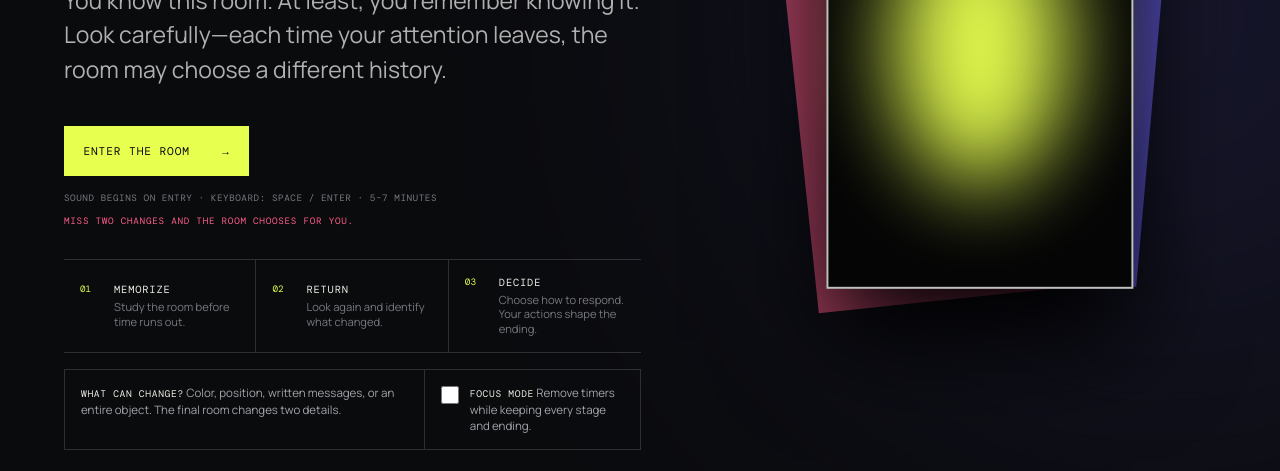
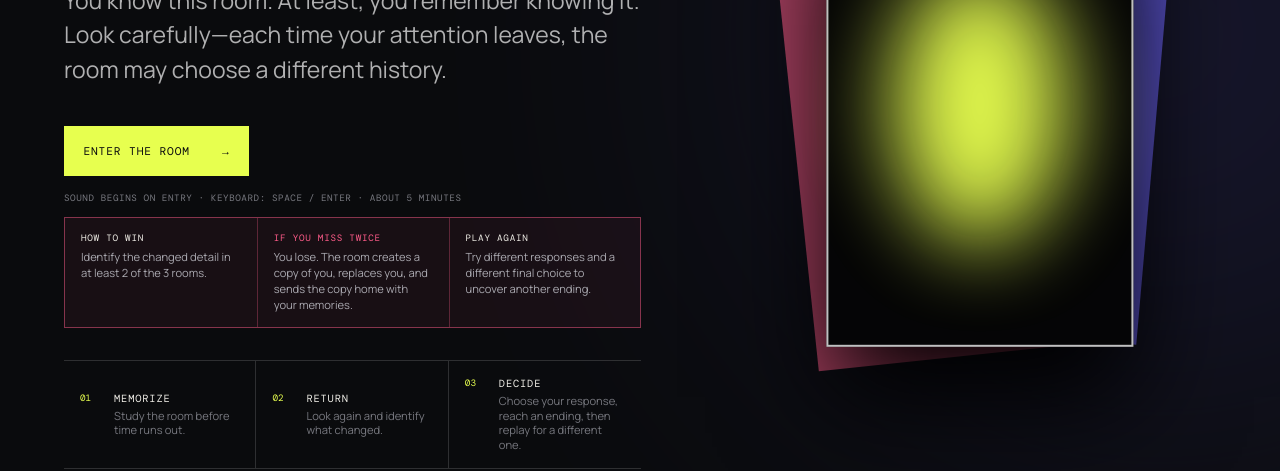
Before and after one commit to mhicksbu-oss/hallucination-game-proposal, a plain HTML site: page game/index.html in a window 1280 px wide. Shown: the part 487-958 px from the top of the page. Drawn offline with nearby package versions, Linux system fonts and the light colour scheme; a web font is replaced by a local one.

Commit message:
Clarify game stakes and replay loop

```diff
--- a/game/game.css
+++ b/game/game.css
@@ -47,6 +47,11 @@ button { color: inherit; }
 .how-to li:last-child { border-right: 0; }.how-to span { grid-row: span 2; color: var(--signal); font: .58rem var(--mono); }.how-to strong { font: .65rem var(--mono); letter-spacing: .08em; }.how-to small { color: #77787f; font-size: .7rem; line-height: 1.3; }
 .controls-note { margin: 1rem 0 0; color: #77787f; font: .58rem var(--mono); letter-spacing: .06em; }
 .failure-rule { margin: .65rem 0 0; color: var(--pink); font: .58rem var(--mono); letter-spacing: .08em; }
+.stakes-card { max-width: 720px; margin-top: .8rem; display: grid; grid-template-columns: repeat(3,1fr); border: 1px solid rgba(255,92,138,.48); background: rgba(255,92,138,.06); }
+.stakes-card p { margin: 0; padding: .85rem 1rem; color: #aaa9b0; font-size: .7rem; line-height: 1.45; }
+.stakes-card p + p { border-left: 1px solid rgba(255,92,138,.3); }
+.stakes-card strong { display: block; margin-bottom: .3rem; color: var(--paper); font: .58rem var(--mono); letter-spacing: .08em; }
+.stakes-card p:nth-child(2) strong { color: var(--pink); }
 .play-options { max-width: 720px; margin-top: 1rem; display: grid; grid-template-columns: 1.25fr .75fr; border: 1px solid rgba(255,255,255,.15); }
 .play-options > p, .play-options label { margin: 0; padding: .9rem 1rem; color: #a3a3aa; font-size: .72rem; line-height: 1.45; }
 .play-options > p { border-right: 1px solid rgba(255,255,255,.15); }
@@ -219,7 +224,7 @@ button { color: inherit; }
   .screen { padding-inline: 1rem; }
   .screen--start { padding-top: 7.5rem; }.start-copy h1 { font-size: clamp(3.3rem,18vw,6rem); }.start-portal { min-height: 330px; }
   .screen--story { padding-top: 7.5rem; }.story-copy h2 { font-size: clamp(2.7rem,14vw,5rem); }.story-text { min-height: 0; }.story-controls { align-items: stretch; flex-direction: column; }.story-controls > div { justify-content: space-between; }.story-visual { min-height: 380px; }.story-door { width: 210px; height: 330px; }
-  .how-to, .play-options { grid-template-columns: 1fr; }.how-to li { min-height: 65px; border-right: 0; border-bottom: 1px solid rgba(255,255,255,.12); }.how-to li:last-child { border-bottom: 0; }.play-options > p { border-right: 0; border-bottom: 1px solid rgba(255,255,255,.15); }
+  .how-to, .play-options, .stakes-card { grid-template-columns: 1fr; }.how-to li { min-height: 65px; border-right: 0; border-bottom: 1px solid rgba(255,255,255,.12); }.how-to li:last-child { border-bottom: 0; }.play-options > p { border-right: 0; border-bottom: 1px solid rgba(255,255,255,.15); }.stakes-card p + p { border-left: 0; border-top: 1px solid rgba(255,92,138,.3); }
   .stage-copy { grid-template-columns: 1fr; }.stage-copy > p:last-child { grid-column: auto; }
   .mission-bar { grid-template-columns: 1fr; }.mission-progress { grid-column: auto; }
   .room { min-height: 0; height: clamp(300px,90vw,430px); }.portrait { width: 24%; left: 6%; }.clock { width: 20%; left: 37%; }.door { width: 27%; right: 5%; }.plant { width: 24%; }.lamp { width: 15%; left: 32%; }.table { width: 30%; left: 47%; }.radio { width: 22%; right: 5%; }
--- a/game/index.html
+++ b/game/index.html
@@ -15,7 +15,7 @@
       href="https://fonts.googleapis.com/css2?family=DM+Mono:wght@300;400;500&family=Manrope:wght@400;500;600;700;800&display=swap"
       rel="stylesheet"
     />
-    <link rel="stylesheet" href="game.css?v=20261120" />
+    <link rel="stylesheet" href="game.css?v=20261120-2" />
     <script src="game.js?v=20261120" defer></script>
   </head>
   <body>
@@ -49,12 +49,16 @@
           <button id="startButton" class="primary-button" type="button">
             ENTER THE ROOM <span aria-hidden="true">→</span>
           </button>
-          <p class="controls-note">SOUND BEGINS ON ENTRY · KEYBOARD: SPACE / ENTER · 5–7 MINUTES</p>
-          <p class="failure-rule">MISS TWO CHANGES AND THE ROOM CHOOSES FOR YOU.</p>
+          <p class="controls-note">SOUND BEGINS ON ENTRY · KEYBOARD: SPACE / ENTER · ABOUT 5 MINUTES</p>
+          <div class="stakes-card" aria-label="How to win and lose">
+            <p><strong>HOW TO WIN</strong> Identify the changed detail in at least 2 of the 3 rooms.</p>
+            <p><strong>IF YOU MISS TWICE</strong> You lose. The room creates a copy of you, replaces you, and sends the copy home with your memories.</p>
+            <p><strong>PLAY AGAIN</strong> Try different responses and a different final choice to uncover another ending.</p>
+          </div>
           <ol class="how-to" aria-label="How to play">
             <li><span>01</span><strong>MEMORIZE</strong><small>Study the room before time runs out.</small></li>
             <li><span>02</span><strong>RETURN</strong><small>Look again and identify what changed.</small></li>
-            <li><span>03</span><strong>DECIDE</strong><small>Choose how to respond. Your actions shape the ending.</small></li>
+            <li><span>03</span><strong>DECIDE</strong><small>Choose your response, reach an ending, then replay for a different one.</small></li>
           </ol>
           <div class="play-options" aria-label="Game options and change rules">
             <p><strong>WHAT CAN CHANGE?</strong> Color, position, written messages, or an entire object. The final room changes two details.</p>
```
